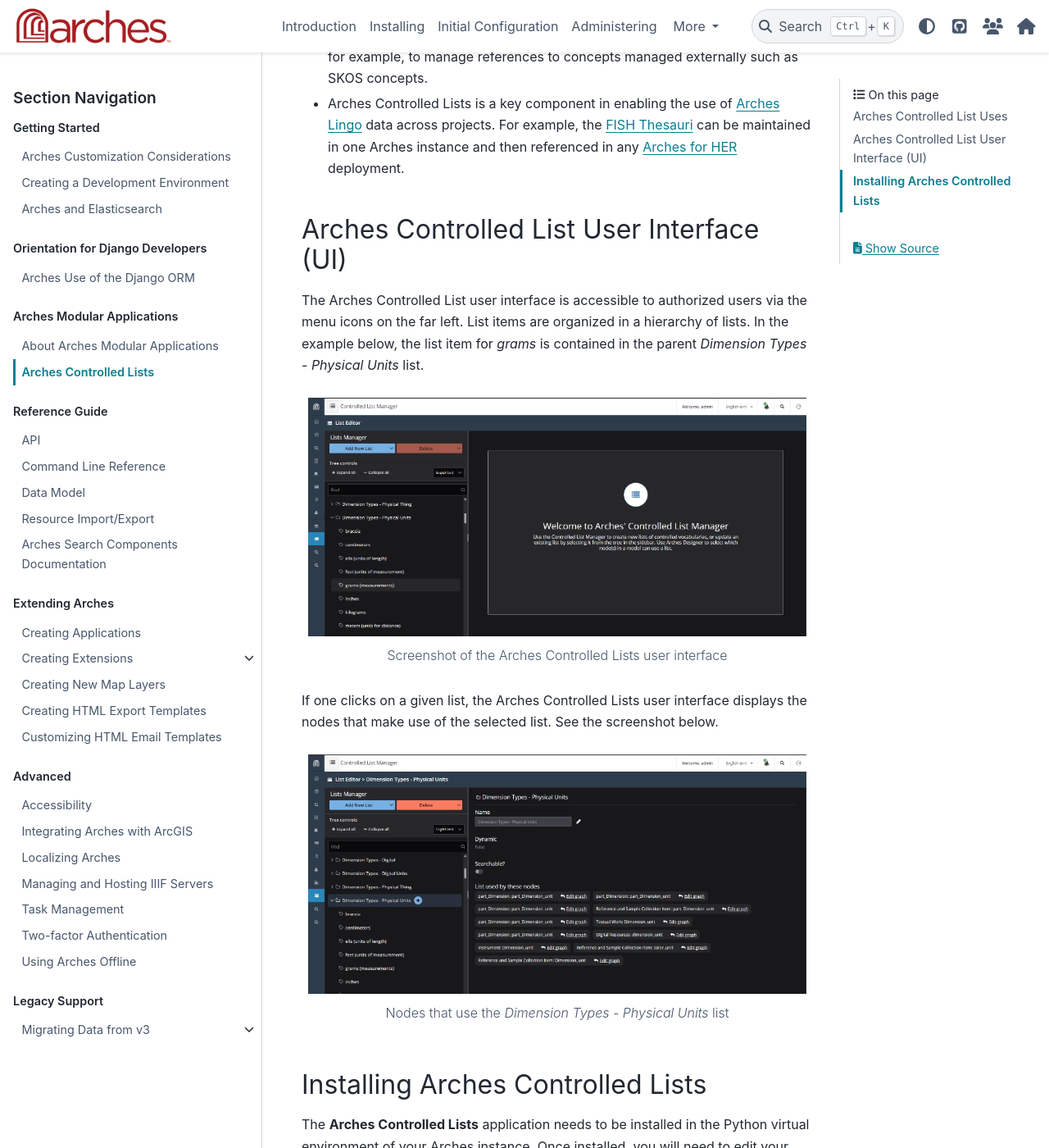
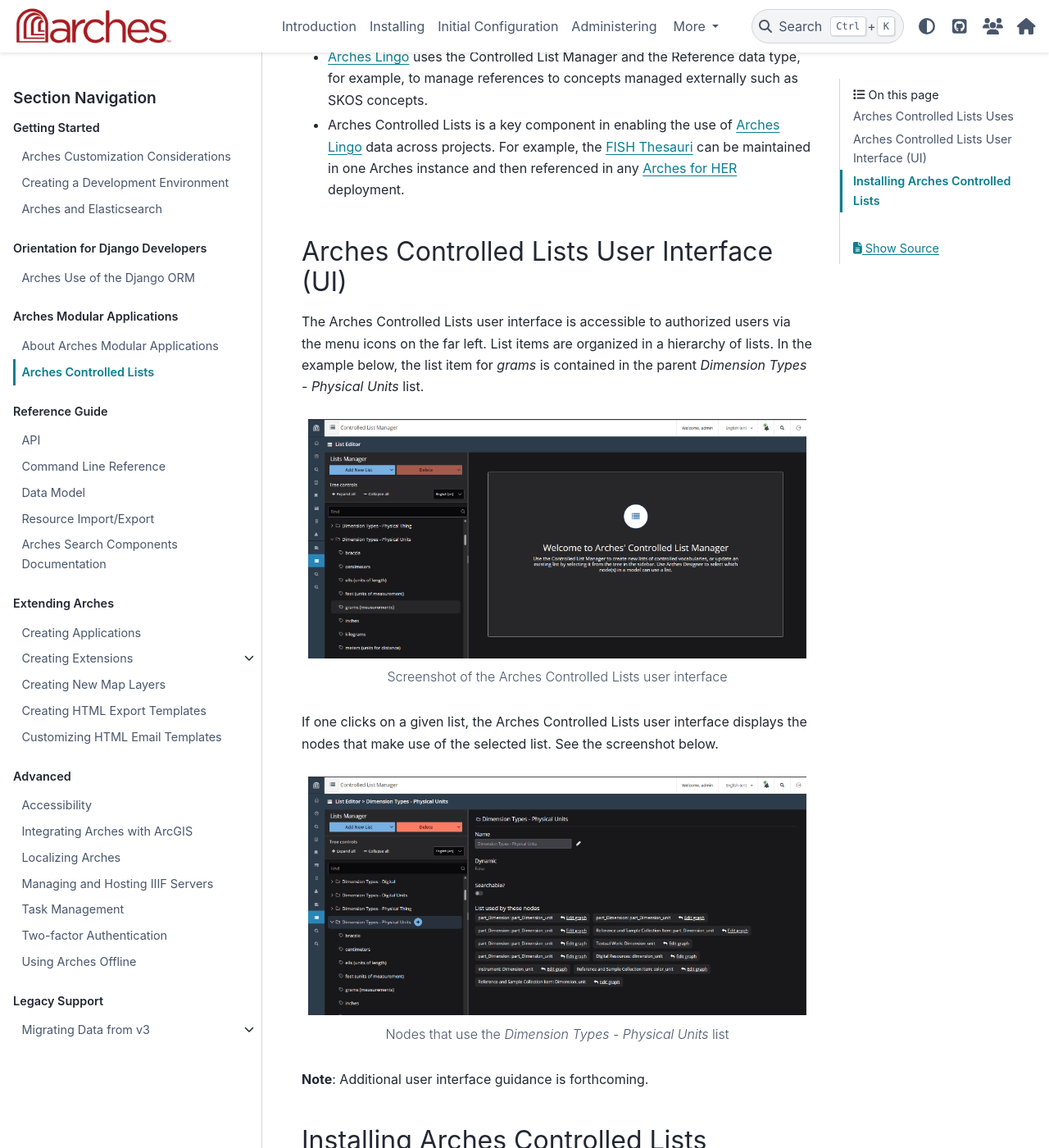
Before and after one commit to archesproject/arches-docs, a Sphinx documentation site: the page built from docs/developing/modular-applications/arches-controlled-lists.rst, in a window 1280 px wide and 1400 px high, scrolled down 1030 px. Shown: the whole window at 82% size. Built offline with Sphinx 7.4.7 and the PyData theme 0.15.4, drawn with Linux system fonts in a browser that asks for light colours; some of the changed text lies outside the part shown.

Commit message:
Added version info, note for UI guidance

```diff
--- a/docs/developing/modular-applications/arches-controlled-lists.rst
+++ b/docs/developing/modular-applications/arches-controlled-lists.rst
@@ -2,11 +2,11 @@
 Arches Controlled Lists
 =======================
 
-**Arches Controlled Lists** is an Arches modular application designed to manage controlled lists and reference data within the Arches platform. It is meant to update, improve upon, and replace the functionality of the :ref:`Reference Data Manager (RDM)`.
+**Arches Controlled Lists** is an Arches modular application designed to manage controlled lists and reference data within the Arches platform. It is meant to update, improve upon, and replace the functionality of the :ref:`Reference Data Manager (RDM)`. Arches Controlled Lists can be installed as a component of an Arches instance that runs on core Arches version 8 and higher.
 
 
-Arches Controlled List Uses
----------------------------
+Arches Controlled Lists Uses
+----------------------------
 
 * Arches Controlled Lists provides a set of tools for managing controlled lists within the Arches framework for use as dropdowns in forms and other UI components.
 * Controlled Lists can be loaded from `Arches Lingo <https://github.com/archesproject/arches-lingo/>`_ data or any other data authority capable of providing SKOS RDF formatted data.
@@ -22,10 +22,10 @@
 * Arches Controlled Lists is a key component in enabling the use of `Arches Lingo <https://github.com/archesproject/arches-lingo/>`_ data across projects.  For example, the `FISH Thesauri <https://heritage-standards.org.uk/fish-vocabularies/>`_ can be maintained in one Arches instance and then referenced in any `Arches for HER <https://www.archesproject.org/arches-for-hers/>`_ deployment.
 
 
-Arches Controlled List User Interface (UI)
-------------------------------------------
+Arches Controlled Lists User Interface (UI)
+-------------------------------------------
 
-The Arches Controlled List user interface is accessible to authorized users via the menu icons on the far left. List items are organized in a hierarchy of lists. In the example below, the list item for *grams* is contained in the parent *Dimension Types - Physical Units* list.
+The Arches Controlled Lists user interface is accessible to authorized users via the menu icons on the far left. List items are organized in a hierarchy of lists. In the example below, the list item for *grams* is contained in the parent *Dimension Types - Physical Units* list.
 
 .. figure:: ../../images/dev/arches-controlled-lists-1.png
     :width: 100%
@@ -43,6 +43,10 @@
     Nodes that use the *Dimension Types - Physical Units* list
 
 
+
+**Note**: Additional user interface guidance is forthcoming.
+
+
 Installing Arches Controlled Lists
 ----------------------------------
 The **Arches Controlled Lists** application needs to be installed in the Python virtual environment of your Arches instance. Once installed, you will need to edit your Arches instance's ``settings.py`` and other files. The complete installation instructions can be found here: `Arches Controlled Lists README <https://github.com/archesproject/arches-controlled-lists?tab=readme-ov-file#installation>`_
```
